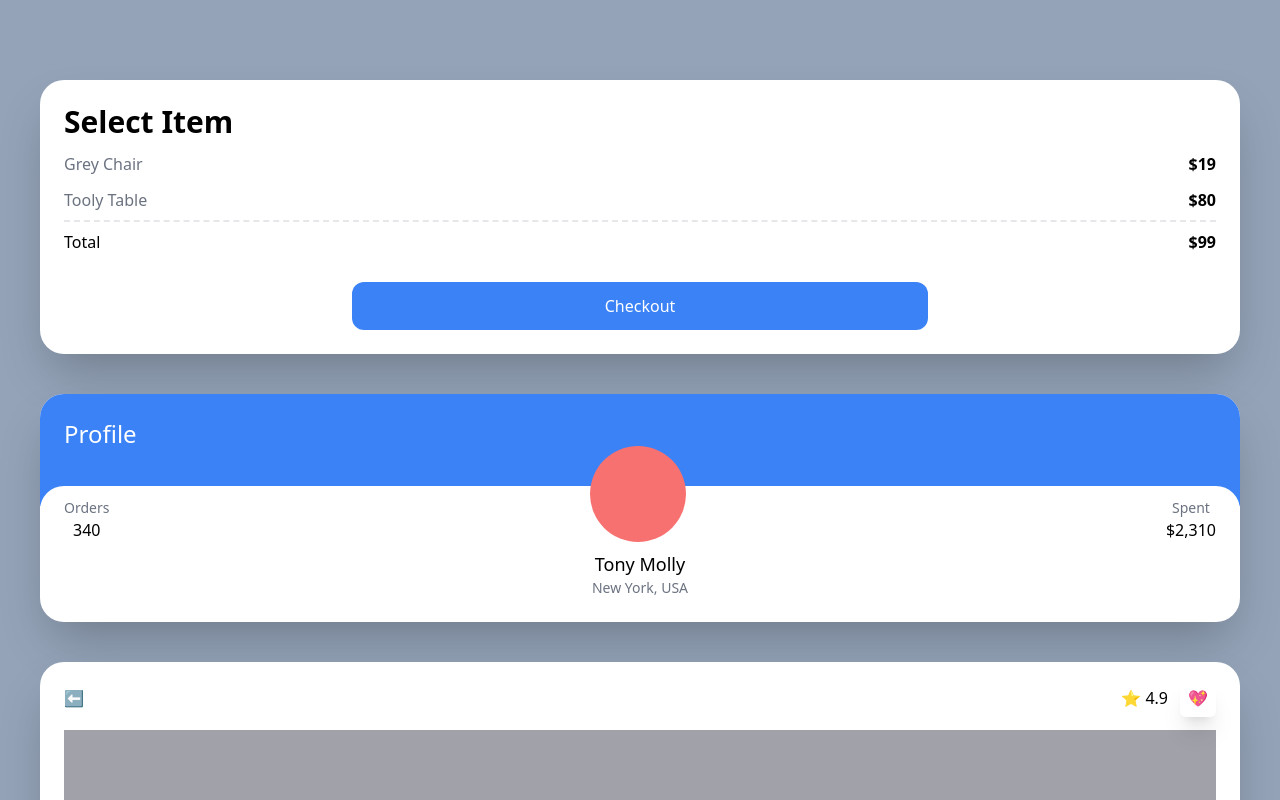
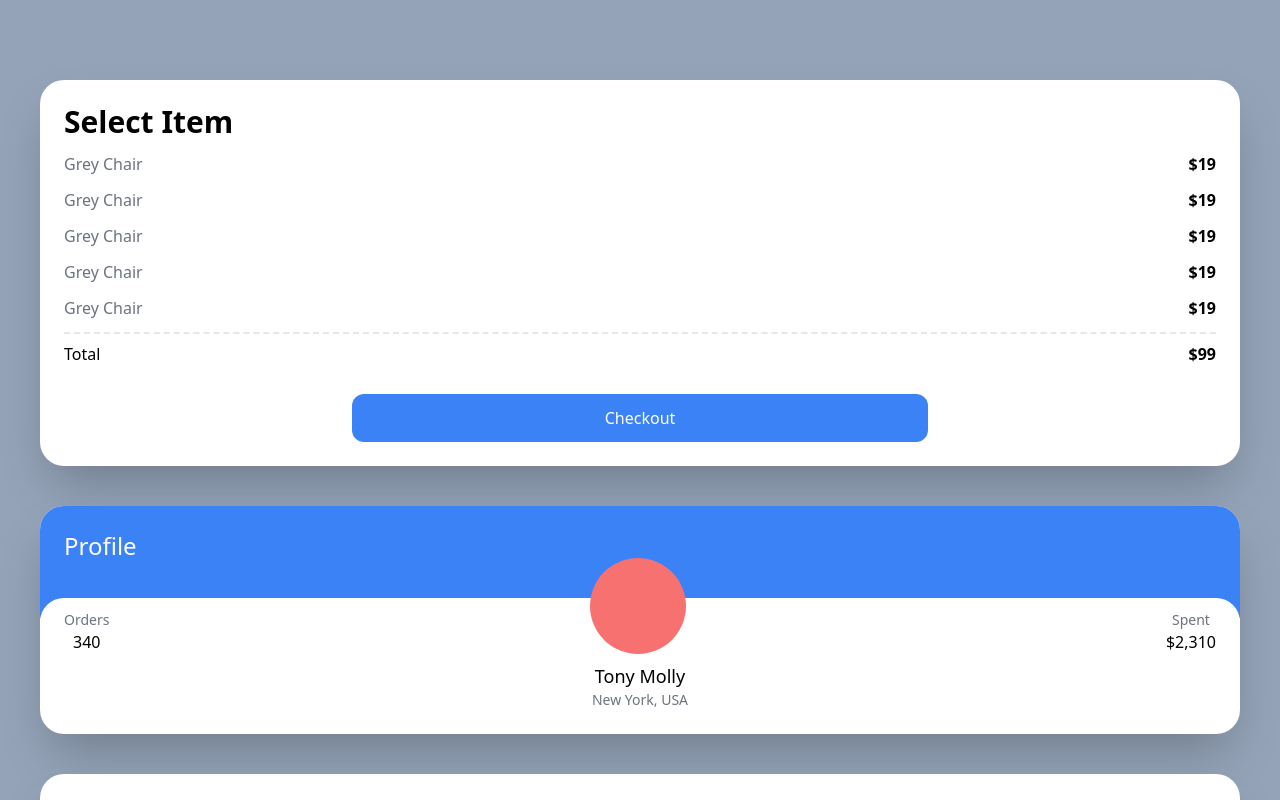
Before and after one commit to hongsyong92/carrot-market, a Next.js app: page / in a window 1280 px wide. Shown: the top 800 px of the page. Built offline with nearby package versions, Linux system fonts and the light colour scheme.

Commit message:
tailwind ing

```diff
--- a/pages/index.tsx
+++ b/pages/index.tsx
@@ -5,14 +5,22 @@ const Home: NextPage = () => {
     <div className="bg-slate-400 py-20 px-10 grid gap-10 min-h-screen">
       <div className="bg-white p-6 rounded-3xl shadow-2xl">
         <span className="font-semibold text-3xl">Select Item</span>
-        <div className="flex justify-between my-3">
+        <ul>
+          {[1, 2, 3, 4, 5].map((i) => (
+            <div className="flex justify-between my-3" key={i}>
+              <span className="text-gray-500">Grey Chair</span>
+              <span className="font-semibold">$19</span>
+            </div>
+          ))}
+        </ul>
+        {/* <div className="flex justify-between my-3">
           <span className="text-gray-500">Grey Chair</span>
           <span className="font-semibold">$19</span>
         </div>
         <div className="flex justify-between">
           <span className="text-gray-500">Tooly Table</span>
           <span className="font-semibold">$80</span>
-        </div>
+        </div> */}
         <div className="flex justify-between mt-2 py-2 border-t-2 border-dashed">
           <span>Total</span>
           <span className="font-semibold">$99</span>
```
